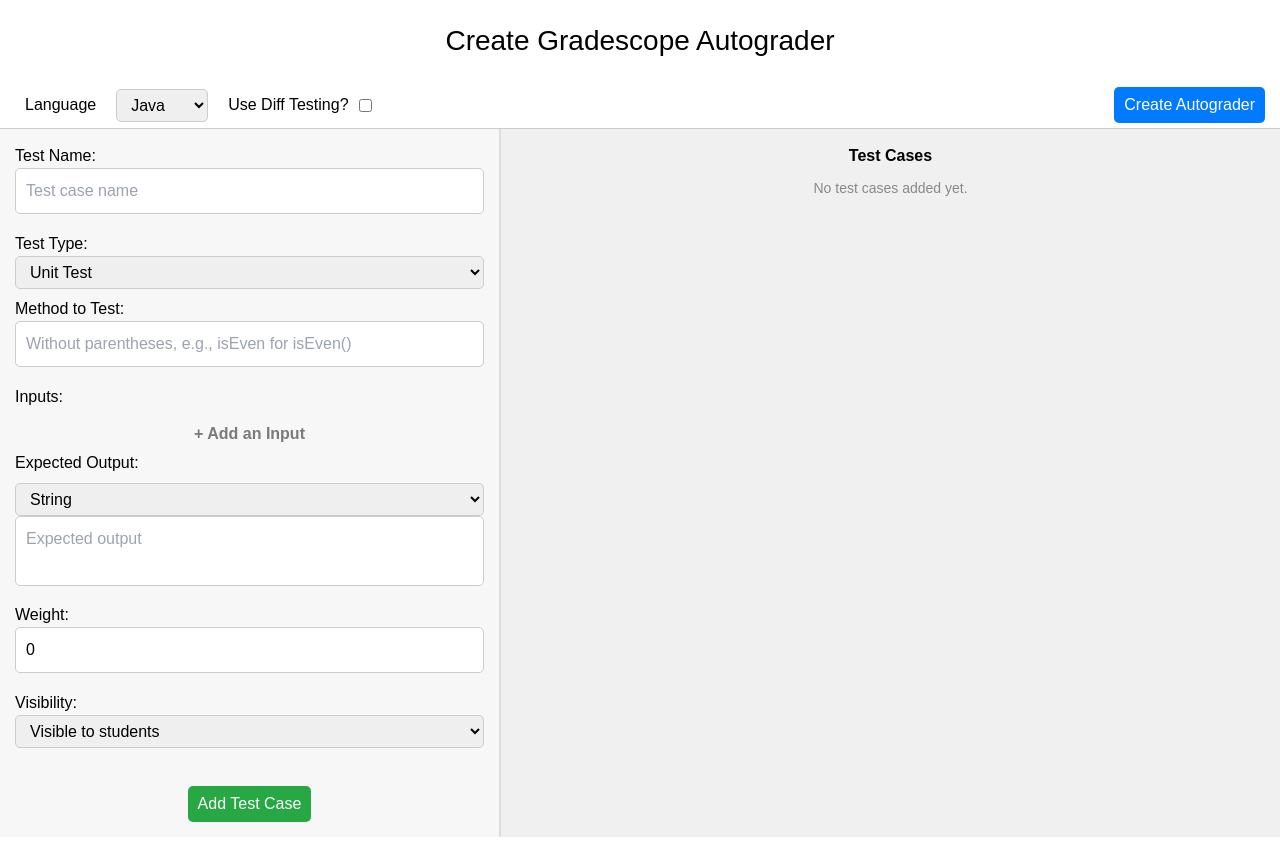
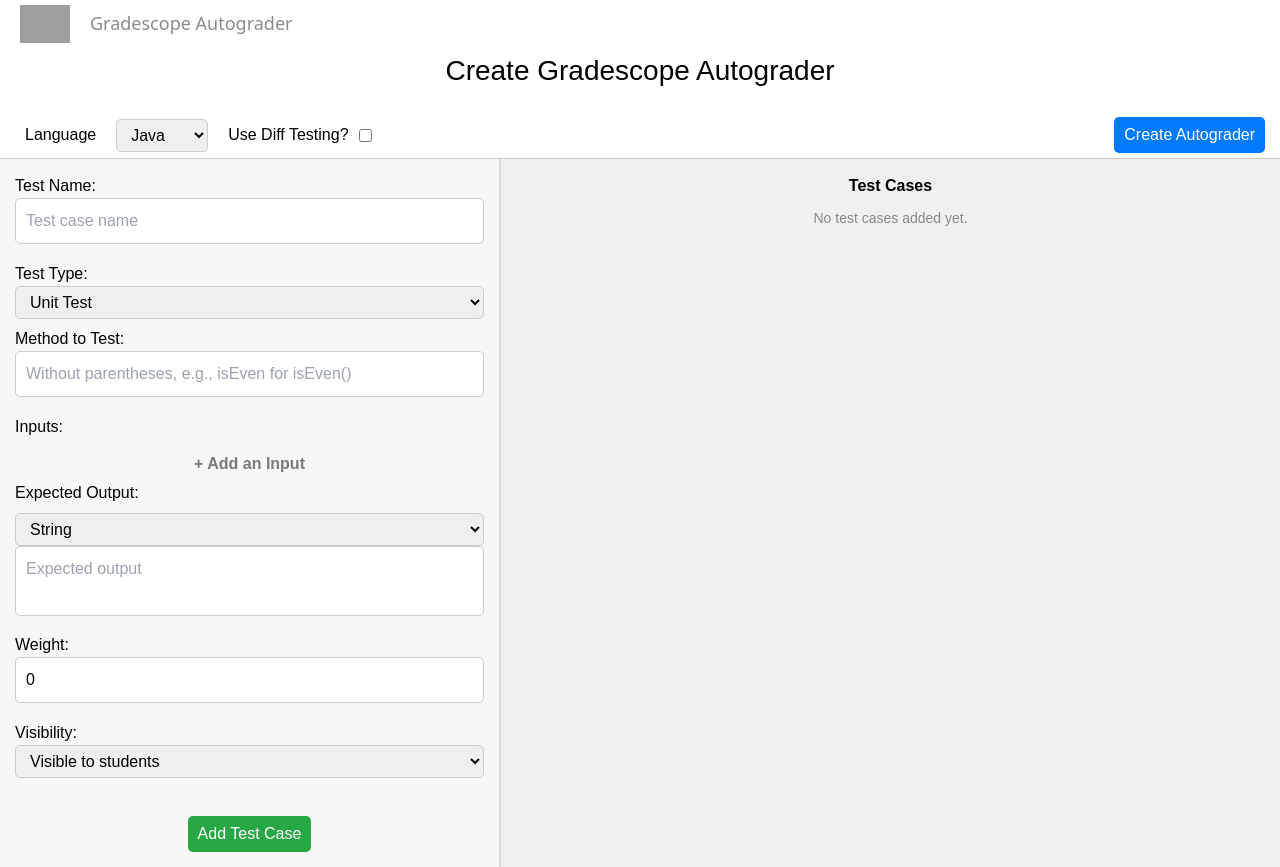
Before and after one commit to davidhappe/teachtech-toolkit, a Next.js app in the folder client/: page /autograder in a window 1280 px wide. Before the commit the page ends 837 px from the top, so only its background shows below. Built offline with nearby package versions, Linux system fonts and the light colour scheme; grey boxes are pictures that could not be loaded.

Commit message:
added global navbar and simple home page

```diff
--- a/client/src/app/globals.css
+++ b/client/src/app/globals.css
@@ -2,27 +2,46 @@
 @tailwind components;
 @tailwind utilities;
 
-/*
-:root {
-  --background: #ffffff;
-  --foreground: #171717;
+body {
+  margin: 0;
+  padding: 0;
 }
 
-@media (prefers-color-scheme: dark) {
-  :root {
-    --background: #0a0a0a;
-    --foreground: #ededed;
-  }
+.navbar {
+  display: flex;
+  align-items: center;
+  justify-content: space-between;
+  padding: 5px 20px;
+  /*background-color: #f5f5f5;
+  border-bottom: 1px solid #ddd;*/
+  background-color: #ffffff;
+  position: fixed;
+  top: 0;
+  width: 100%;
+  z-index: 1000;
 }
 
-body {
-  color: var(--foreground);
-  background: var(--background);
-  font-family: Arial, Helvetica, sans-serif;
+.navbar-content {
+  display: flex;
+  align-items: center;
+  gap: 20px;
 }
 
-@layer utilities {
-  .text-balance {
-    text-wrap: balance;
-  }
-}*/
+.logo {
+  width: 50px;
+  height: auto;
+}
+
+.logo-link {
+  text-decoration: none;
+}
+
+.navbar-link {
+  font-size: 18px;
+  color: #8b8b8b;
+  text-decoration: none;
+}
+
+.navbar-link:hover {
+  color: #5c5c5c;
+}
--- /dev/null
+++ b/client/src/app/layout.js
@@ -0,0 +1,39 @@
+import Link from 'next/link';
+import localFont from "next/font/local";
+import './globals.css';
+
+const geistSans = localFont({
+  src: "./fonts/GeistVF.woff",
+  variable: "--font-geist-sans",
+  weight: "100 900",
+});
+const geistMono = localFont({
+  src: "./fonts/GeistMonoVF.woff",
+  variable: "--font-geist-mono",
+  weight: "100 900",
+});
+
+export const metadata = {
+  title: "TeachTech Toolkit",
+  description: "Generated by create next app",
+};
+
+export default function Layout({ children }) {
+  return (
+    <html lang="en">
+      <body className={`${geistSans.variable} ${geistMono.variable} antialiased`}>
+        <header className="navbar">
+          <div className="navbar-content">
+            <Link href="/" className="logo-link">
+              <img src="/path/to/logo.png" alt="Logo" className="logo" />
+            </Link>
+            <Link href="/autograder" className="navbar-link">Gradescope Autograder</Link>
+          </div>
+        </header>
+        <div>
+          {children}
+        </div>
+      </body>
+    </html>
+  );
+}
--- a/client/src/app/layout.tsx
+++ /dev/null
@@ -1,35 +0,0 @@
-import type { Metadata } from "next";
-import localFont from "next/font/local";
-import "./globals.css";
-
-const geistSans = localFont({
-  src: "./fonts/GeistVF.woff",
-  variable: "--font-geist-sans",
-  weight: "100 900",
-});
-const geistMono = localFont({
-  src: "./fonts/GeistMonoVF.woff",
-  variable: "--font-geist-mono",
-  weight: "100 900",
-});
-
-export const metadata: Metadata = {
-  title: "Create Next App",
-  description: "Generated by create next app",
-};
-
-export default function RootLayout({
-  children,
-}: Readonly<{
-  children: React.ReactNode;
-}>) {
-  return (
-    <html lang="en">
-      <body
-        className={`${geistSans.variable} ${geistMono.variable} antialiased`}
-      >
-        {children}
-      </body>
-    </html>
-  );
-}
--- /dev/null
+++ b/client/src/app/page.js
@@ -0,0 +1,9 @@
+export default function Home() {
+  return (
+    <div className="p-8 pt-20 text-center">
+      <h1 className="text-3xl font-bold">Welcome to TeachTech Toolkit!</h1>
+      <p className="mt-4">Your one-stop solution for creating and managing autograders.</p>
+      <a href="/autograder" className="text-blue-500 hover:text-blue-700 mt-4 inline-block">Get started with our Gradescope autograder tool →</a>
+    </div>
+  );
+}
--- a/client/src/app/page.tsx
+++ /dev/null
@@ -1,101 +0,0 @@
-import Image from "next/image";
-
-export default function Home() {
-  return (
-    <div className="grid grid-rows-[20px_1fr_20px] items-center justify-items-center min-h-screen p-8 pb-20 gap-16 sm:p-20 font-[family-name:var(--font-geist-sans)]">
-      <main className="flex flex-col gap-8 row-start-2 items-center sm:items-start">
-        <Image
-          className="dark:invert"
-          src="https://nextjs.org/icons/next.svg"
-          alt="Next.js logo"
-          width={180}
-          height={38}
-          priority
-        />
-        <ol className="list-inside list-decimal text-sm text-center sm:text-left font-[family-name:var(--font-geist-mono)]">
-          <li className="mb-2">
-            Get started by editing{" "}
-            <code className="bg-black/[.05] dark:bg-white/[.06] px-1 py-0.5 rounded font-semibold">
-              src/app/page.tsx
-            </code>
-            .
-          </li>
-          <li>Save and see your changes instantly.</li>
-        </ol>
-
-        <div className="flex gap-4 items-center flex-col sm:flex-row">
-          <a
-            className="rounded-full border border-solid border-transparent transition-colors flex items-center justify-center bg-foreground text-background gap-2 hover:bg-[#383838] dark:hover:bg-[#ccc] text-sm sm:text-base h-10 sm:h-12 px-4 sm:px-5"
-            href="https://vercel.com/new?utm_source=create-next-app&utm_medium=appdir-template-tw&utm_campaign=create-next-app"
-            target="_blank"
-            rel="noopener noreferrer"
-          >
-            <Image
-              className="dark:invert"
-              src="https://nextjs.org/icons/vercel.svg"
-              alt="Vercel logomark"
-              width={20}
-              height={20}
-            />
-            Deploy now
-          </a>
-          <a
-            className="rounded-full border border-solid border-black/[.08] dark:border-white/[.145] transition-colors flex items-center justify-center hover:bg-[#f2f2f2] dark:hover:bg-[#1a1a1a] hover:border-transparent text-sm sm:text-base h-10 sm:h-12 px-4 sm:px-5 sm:min-w-44"
-            href="https://nextjs.org/docs?utm_source=create-next-app&utm_medium=appdir-template-tw&utm_campaign=create-next-app"
-            target="_blank"
-            rel="noopener noreferrer"
-          >
-            Read our docs
-          </a>
-        </div>
-      </main>
-      <footer className="row-start-3 flex gap-6 flex-wrap items-center justify-center">
-        <a
-          className="flex items-center gap-2 hover:underline hover:underline-offset-4"
-          href="https://nextjs.org/learn?utm_source=create-next-app&utm_medium=appdir-template-tw&utm_campaign=create-next-app"
-          target="_blank"
-          rel="noopener noreferrer"
-        >
-          <Image
-            aria-hidden
-            src="https://nextjs.org/icons/file.svg"
-            alt="File icon"
-            width={16}
-            height={16}
-          />
-          Learn
-        </a>
-        <a
-          className="flex items-center gap-2 hover:underline hover:underline-offset-4"
-          href="https://vercel.com/templates?framework=next.js&utm_source=create-next-app&utm_medium=appdir-template-tw&utm_campaign=create-next-app"
-          target="_blank"
-          rel="noopener noreferrer"
-        >
-          <Image
-            aria-hidden
-            src="https://nextjs.org/icons/window.svg"
-            alt="Window icon"
-            width={16}
-            height={16}
-          />
-          Examples
-        </a>
-        <a
-          className="flex items-center gap-2 hover:underline hover:underline-offset-4"
-          href="https://nextjs.org?utm_source=create-next-app&utm_medium=appdir-template-tw&utm_campaign=create-next-app"
-          target="_blank"
-          rel="noopener noreferrer"
-        >
-          <Image
-            aria-hidden
-            src="https://nextjs.org/icons/globe.svg"
-            alt="Globe icon"
-            width={16}
-            height={16}
-          />
-          Go to nextjs.org →
-        </a>
-      </footer>
-    </div>
-  );
-}
--- a/client/src/styles/autograder.css
+++ b/client/src/styles/autograder.css
@@ -4,6 +4,7 @@
   font-family: Arial, sans-serif;
   height: 100vh;
   margin: 0 auto;
+  margin-top: 30px;
 }
 
 h1 {
```
